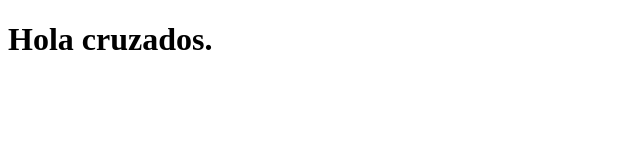
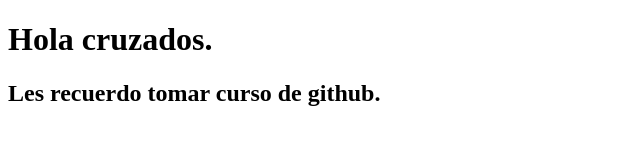
Before and after one commit to rorrofity/MyWeb, a plain HTML site: page index.html in a window 1280 px wide. Shown: the whole page, without its empty margins (0-640 px from the left). Drawn offline with Linux system fonts and the light colour scheme.

Commit message:
Segundo Commit

```diff
--- a/index.html
+++ b/index.html
@@ -8,6 +8,9 @@
             <h1>
                 Hola cruzados.
             </h1>
+            <h2>
+                Les recuerdo tomar curso de github.
+            </h2>
         </div>
     </body>
 </html>
```
